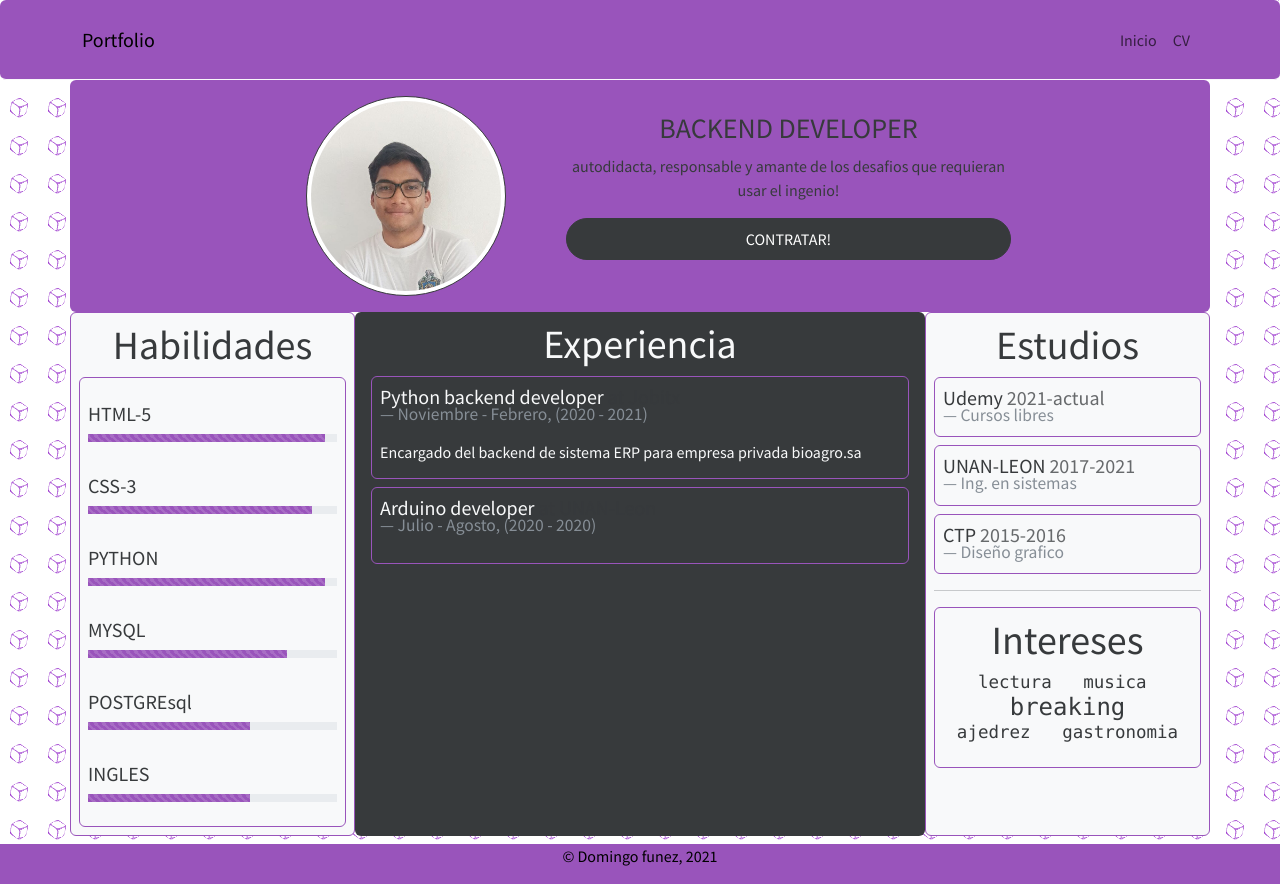
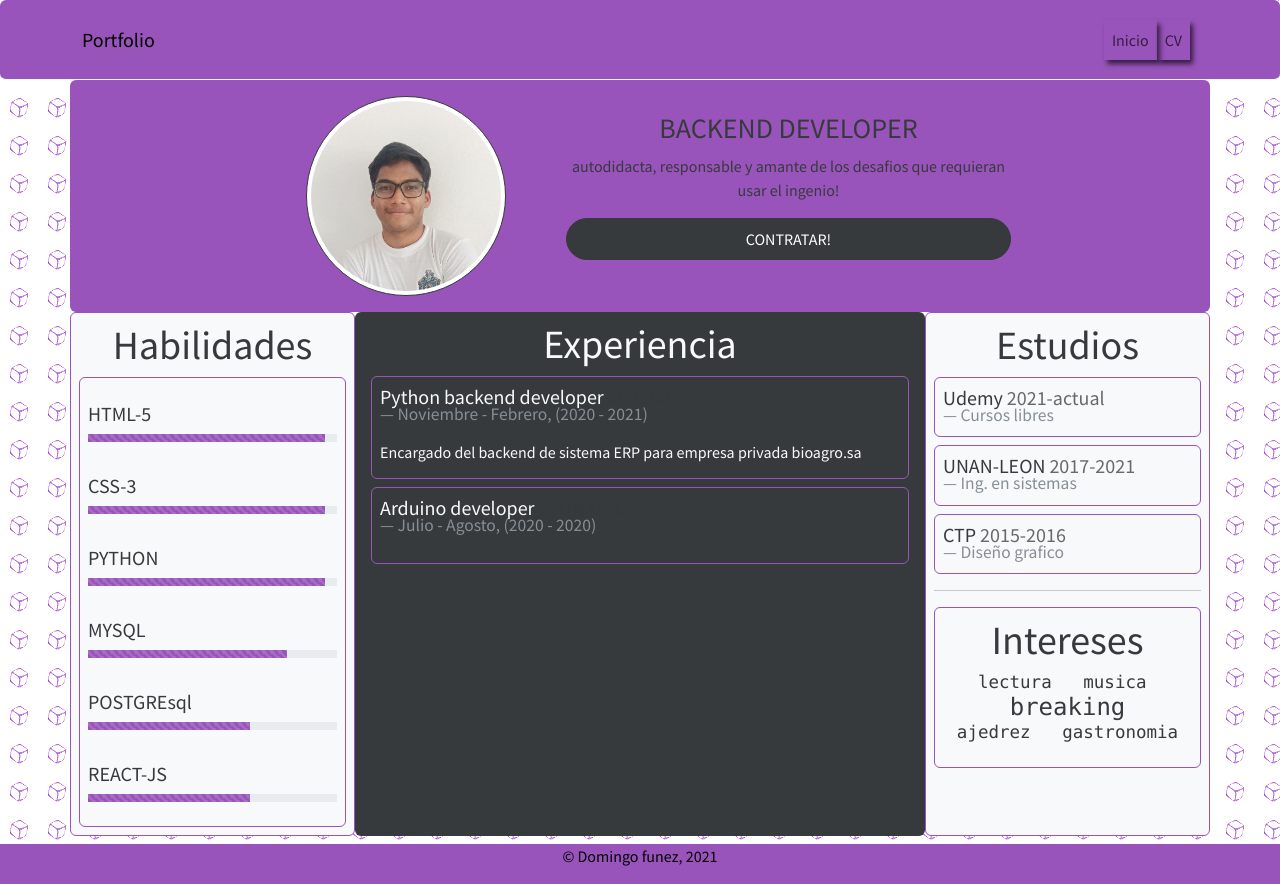
Before and after one commit to FunZd01/portfolio, a Next.js app: page /about in a window 1280 px wide. Built offline with nearby package versions, Linux system fonts and the light colour scheme.

Commit message:
navbar ajustado con exito

```diff
--- a/components/Layout.js
+++ b/components/Layout.js
@@ -8,6 +8,7 @@ const Layout = ({children}) => (
     <>
         <Head>
             <title>portfolio</title>
+            <link rel="shortcut icon" href="../public/background.ico" />
             <meta name="description" content="Domingo Funez: backend developer (programador),
              autodidacta, responsable y amante de los desafios que requieran usar el ingenio!"/>
         </Head>
--- a/components/Navbar.js
+++ b/components/Navbar.js
@@ -1,23 +1,23 @@
 import Link from "next/link";
-import {Navbar, Container} from 'react-bootstrap';
+import { Navbar, Container } from 'react-bootstrap';
 
 const Navbars = () => (
-    <Navbar bg="info" className={"rounded border-bottom border-light"} style={{height:"10vh"}} expand="lg" fixed={"top"}>
+    <Navbar bg="info" className={"rounded border-bottom border-light"} style={{ height: "10vh" }} expand="lg" fixed={"top"}>
         <Container>
             <Link href="/">
                 <Navbar.Brand><a>Portfolio</a></Navbar.Brand>
             </Link>
-            <Navbar.Toggle aria-controls="basic-navbar-nav"/>
-            <Navbar.Collapse id="basic-navbar-nav" className={" justify-content-end"}>
-                <ul className="navbar-nav">
+            <Navbar.Toggle aria-controls="basic-navbar-nav" className={"border border-dark rounded"} />
+            <Navbar.Collapse id="basic-navbar-nav" className={"justify-content-end"}>
+                <ul className="navbar-nav bg-info p-2">
                     <li className="nav-item">
                         <Link href={"/"}>
-                            <a className="nav-link">Inicio</a>
+                            <a className="nav-link p-2 b-3" style={{ boxShadow: "3px 4px 5px" }}>Inicio</a>
                         </Link>
                     </li>
                     <li className="nav-item">
                         <Link href={"/about"}>
-                            <a className="nav-link">CV</a>
+                            <a className="nav-link p-2 b-3" style={{ boxShadow: "3px 4px 5px" }}>CV</a>
                         </Link>
                     </li>
                 </ul>
--- a/pages/api/hello.js
+++ /dev/null
@@ -1,5 +0,0 @@
-// Next.js API route support: https://nextjs.org/docs/api-routes/introduction
-
-export default (req, res) => {
-  res.status(200).json({ name: 'John Doe' })
-}
--- a/pages/index.js
+++ b/pages/index.js
@@ -1,20 +1,17 @@
-import styles from '../styles/Home.module.css'
 import Layout from '../components/Layout'
 import Link from 'next/link'
 
 const index = () => (
     <Layout>
-        {/*<div className="bg">*/}
             <main style={{height:'85vh'}}>
                 <div className="col-6">
-                    <h1 className={styles.title}>
+                    <h1>
                         <Link href="/contactaME">
                             <a>DOMINGO FUNEZ!</a>
                         </Link>
                     </h1>
                 </div>
             </main>
-        {/*</div>*/}
     </Layout>
 )
 
--- a/skills.js
+++ b/skills.js
@@ -1,26 +1,26 @@
 export const exp = [
     {
-        skill:"HTML-5",
+        skill: "HTML-5",
         percentage: 95
     },
     {
-        skill:"CSS-3",
-        percentage: 90
-    },
-    {
-        skill:"PYTHON",
+        skill: "CSS-3",
         percentage: 95
     },
     {
-        skill:"MYSQL",
+        skill: "PYTHON",
+        percentage: 95
+    },
+    {
+        skill: "MYSQL",
         percentage: 80
     },
     {
-        skill:"POSTGREsql",
+        skill: "POSTGREsql",
         percentage: 65
     },
     {
-        skill:"INGLES",
+        skill: "REACT-JS",
         percentage: 65
     }
- ]
+]
```
Also changed, not shown: pages/history.js (deleted, +0 -12 lines), 1 other file (tests, documents, lock files or other folders).
